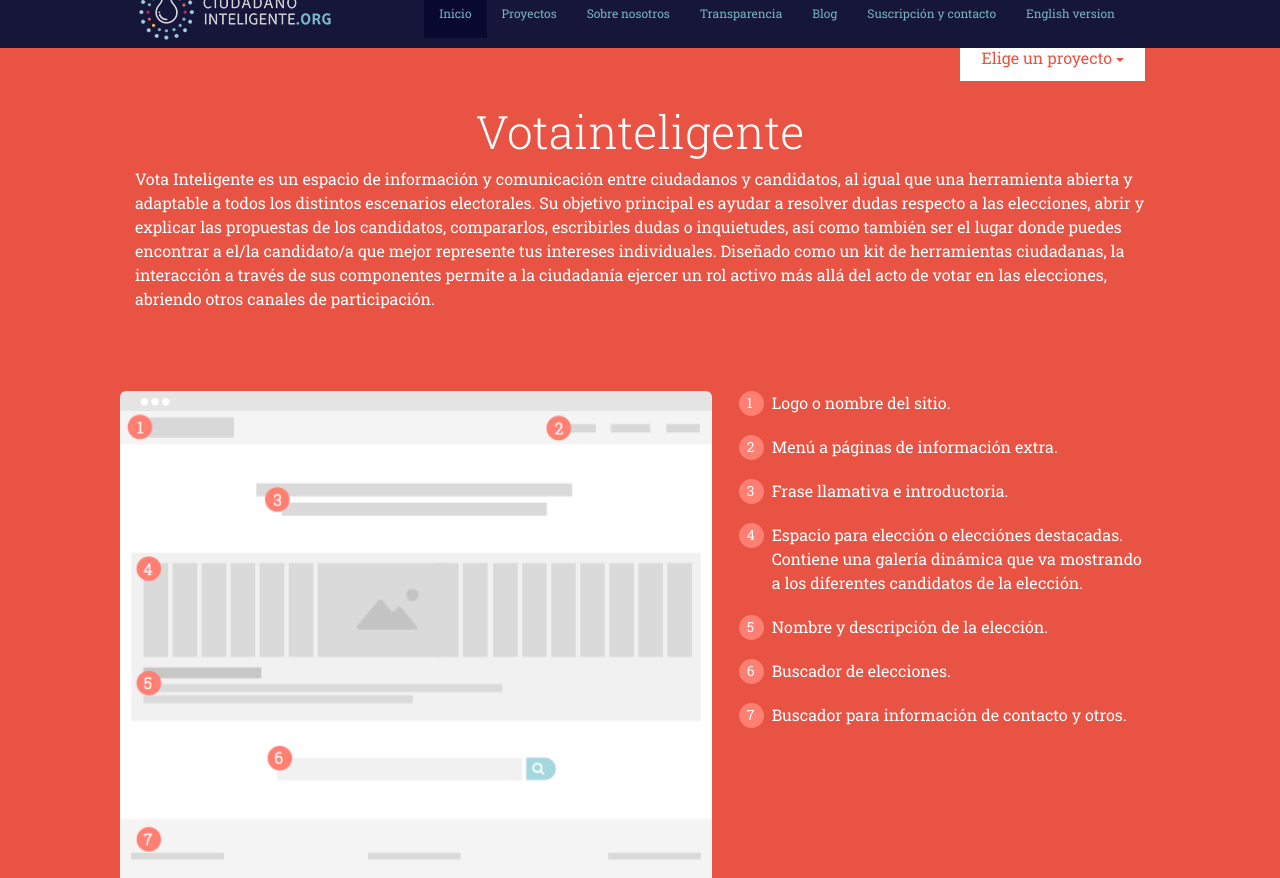
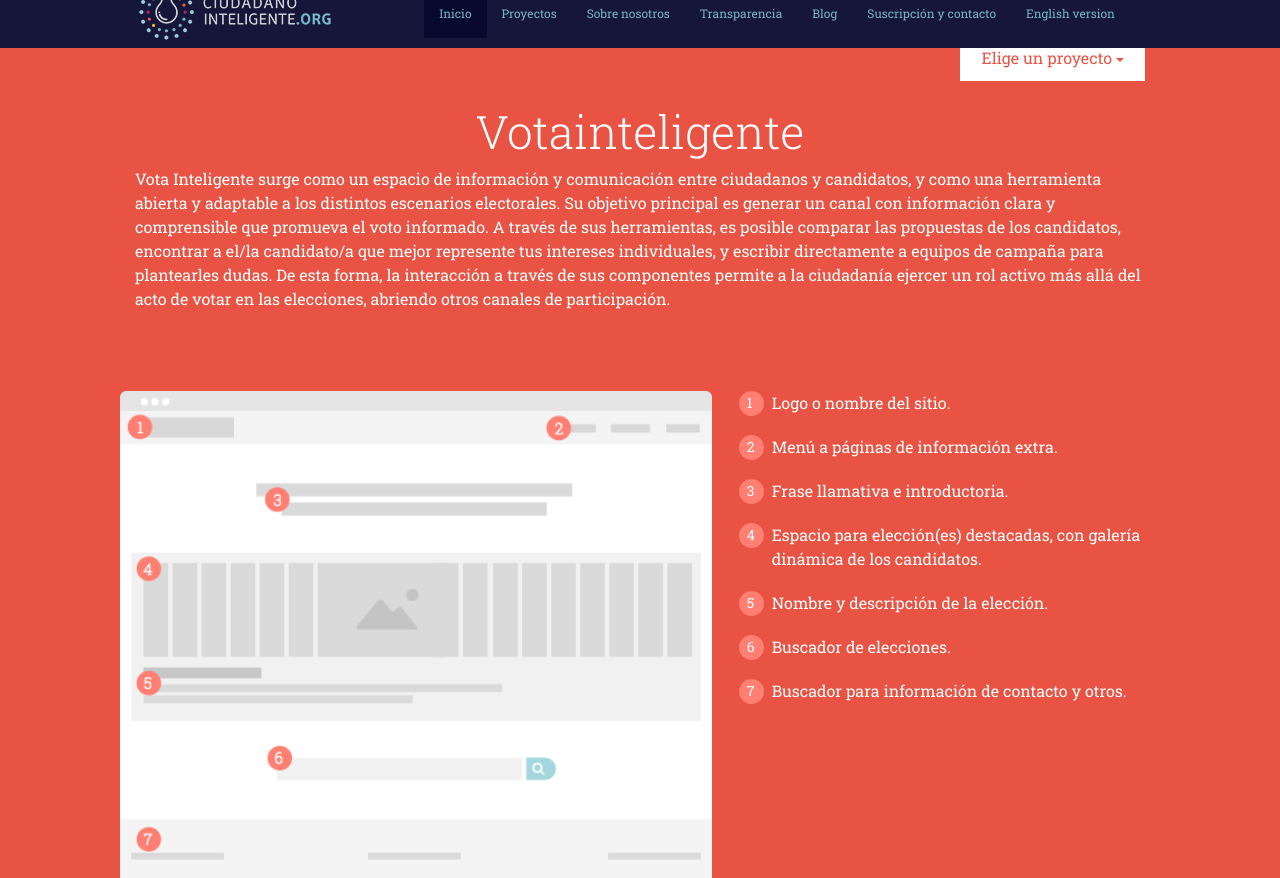
Before and after one commit to ciudadanointeligente/ciudadanointeligente.github.io, a Jekyll site: the page built from _projects/090-votainteligente.markdown, in a window 1280 px wide and 900 px high, scrolled down 282 px, cut to the strip 22-900 px from the top of the window. Built offline with Jekyll 4.4.1, drawn with Linux system fonts in a browser that asks for light colours; nearby versions of some CDN libraries; library files that are not in the unit come from our copies.

Commit message:
Correcciones contenido vota

```diff
--- a/_projects/090-votainteligente.markdown
+++ b/_projects/090-votainteligente.markdown
@@ -4,7 +4,7 @@
 date: 2013-10-01 14:46:22
 img: votainteligente.png
 thumb: votainteligente-thumb.png
-description: Vota Inteligente es un espacio de información y comunicación entre ciudadanos y candidatos, al igual que una herramienta abierta y adaptable a todos los distintos escenarios electorales. Su objetivo principal es ayudar a resolver dudas respecto a las elecciones, abrir y explicar las propuestas de los candidatos, compararlos, escribirles dudas o inquietudes, así como también ser el lugar donde puedes encontrar a el/la candidato/a que mejor represente tus intereses individuales. Diseñado como un kit de herramientas ciudadanas, la interacción a través de sus componentes permite a la ciudadanía ejercer un rol activo más allá del acto de votar en las elecciones, abriendo otros canales de participación.
+description: Vota Inteligente surge como un espacio de información y comunicación entre ciudadanos y candidatos, y como una herramienta abierta y adaptable a los distintos escenarios electorales. Su objetivo principal es generar un canal con información clara y comprensible que promueva el voto informado. A través de sus herramientas, es posible comparar las propuestas de los candidatos, encontrar a el/la candidato/a que mejor represente tus intereses individuales, y escribir directamente a equipos de campaña para plantearles dudas. De esta forma, la interacción a través de sus componentes permite a la ciudadanía ejercer un rol activo más allá del acto de votar en las elecciones, abriendo otros canales de participación.
 site_url: http://votainteligente.cl
 status: activo
 mockup: votainteligente-mock.png
@@ -12,7 +12,7 @@
   - txt: Logo o nombre del sitio.
   - txt: Menú a páginas de información extra.
   - txt: Frase llamativa e introductoria.
-  - txt: Espacio para elección o elecciónes destacadas. Contiene una galería dinámica que va mostrando a los diferentes candidatos de la elección.
+  - txt: Espacio para elección(es) destacadas, con galería dinámica de los candidatos.
   - txt: Nombre y descripción de la elección.
   - txt: Buscador de elecciones.
   - txt: Buscador para información de contacto y otros.
```
